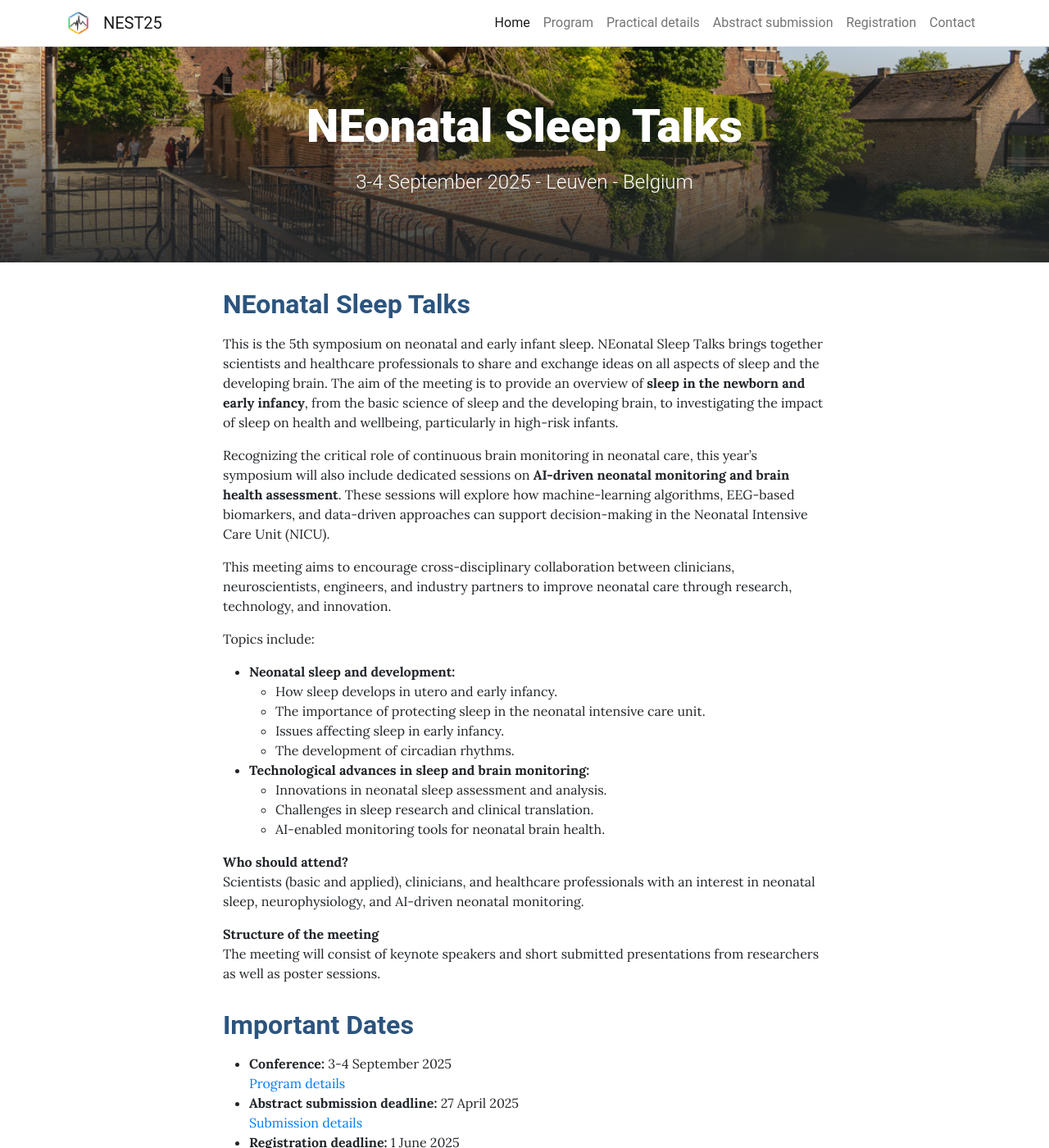
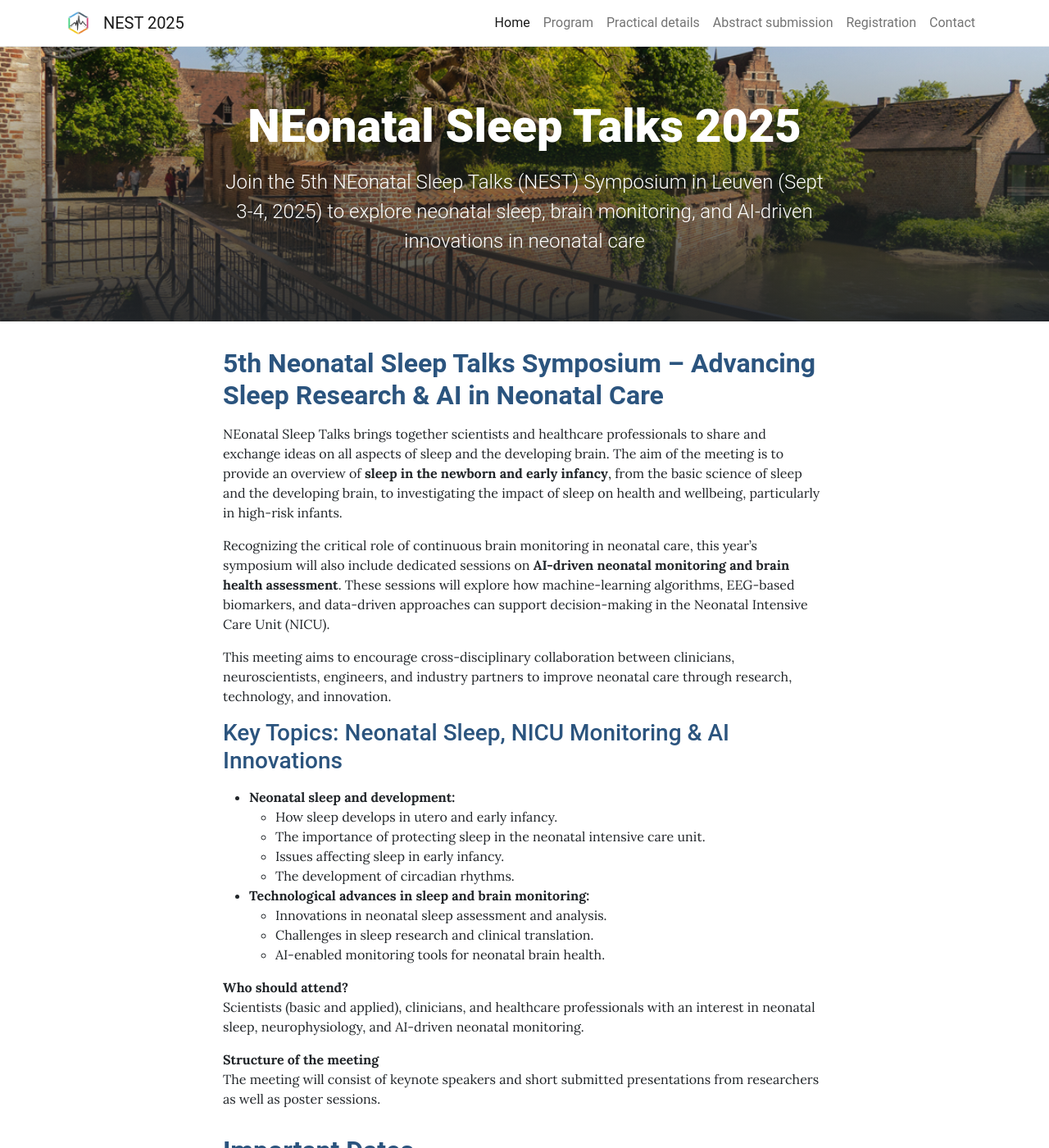
Before and after one commit to nestconf25/nestconf25.github.io, a Jekyll site: the page built from pages/home.md, in a window 1280 px wide and 1400 px high. Shown: the whole window at 82% size. Built offline with Jekyll 4.4.1, drawn with Linux system fonts in a browser that asks for light colours.

Commit message:
Updated titles, descriptions, and keywords (meta data) to help Google searches find the page.

```diff
--- a/_config.yml
+++ b/_config.yml
@@ -1,5 +1,5 @@
 # SITE SETTINGS
-title: NEST25                       # Title in top navigation bar (navbar) and <head>
+title: NEST 2025                       # Title in top navigation bar (navbar) and <head>
 description: Conference meeting # Site description in <head>
 author: Tim Hermans                    # Used for copyright statement in footer
 baseurl: "/"                   # Only required if your site is in a directory e.g. https://username.github.io/sitename
--- a/_includes/head.html
+++ b/_includes/head.html
@@ -3,7 +3,7 @@
   <meta name="viewport" content="width=device-width, initial-scale=1, shrink-to-fit=no">
 
   {% if page.layout == 'home' %}
-    <title>{{ site.title }}</title>
+    <title>{{ page.title }} - {{ site.title }}</title>
   {% else %}
     <title>{{ page.title }} - {{ site.title }}</title>
   {% endif %}
@@ -18,12 +18,17 @@
   {% if site.github_username %}
     {% assign site.social.github = site.github_username %}
   {% endif %}
-
   {% if page.description %}
     {% assign description = page.description | markdownify | strip_html | newline_to_br | split: '<br />' | first %}
   {% endif %}
+  {% if page.keywords %}
+    {% assign keywords = page.keywords | markdownify | strip_html | newline_to_br | split: '<br />' | first %}
+  {% endif %}
   {% if description %}
     <meta name="description" content="{{ description }}">
+  {% endif %}
+  {% if keywords %}
+    <meta name="keywords" content="{{ keywords }}">
   {% endif %}
   {% if page.author %}
     {% assign author = page.author | join: ", " %}
--- a/pages/home.md
+++ b/pages/home.md
@@ -1,19 +1,21 @@
 ---
 layout: home
-title: NEonatal Sleep Talks
-description: 3-4 September 2025 - Leuven - Belgium
+title: "NEonatal Sleep Talks 2025"
+description: "Join the 5th NEonatal Sleep Talks (NEST) Symposium in Leuven (Sept 3-4, 2025) to explore neonatal sleep, brain monitoring, and AI-driven innovations in neonatal care"
+keywords: "neonatal sleep, infant sleep conference, neonatal intensive care, NICU monitoring, AI in neonatal care, newborn brain development, EEG monitoring, neonatal neurophysiology"
+author: "Neonatal Sleep Talks"
 permalink: /
 ---
 
-## **NEonatal Sleep Talks**
+## **5th Neonatal Sleep Talks Symposium – Advancing Sleep Research & AI in Neonatal Care**
 
-This is the 5th symposium on neonatal and early infant sleep. NEonatal Sleep Talks brings together scientists and healthcare professionals to share and exchange ideas on all aspects of sleep and the developing brain. The aim of the meeting is to provide an overview of **sleep in the newborn and early infancy**, from the basic science of sleep and the developing brain, to investigating the impact of sleep on health and wellbeing, particularly in high-risk infants.
+NEonatal Sleep Talks brings together scientists and healthcare professionals to share and exchange ideas on all aspects of sleep and the developing brain. The aim of the meeting is to provide an overview of **sleep in the newborn and early infancy**, from the basic science of sleep and the developing brain, to investigating the impact of sleep on health and wellbeing, particularly in high-risk infants.
 
 Recognizing the critical role of continuous brain monitoring in neonatal care, this year’s symposium will also include dedicated sessions on **AI-driven neonatal monitoring and brain health assessment**. These sessions will explore how machine-learning algorithms, EEG-based biomarkers, and data-driven approaches can support decision-making in the Neonatal Intensive Care Unit (NICU).
 
 This meeting aims to encourage cross-disciplinary collaboration between clinicians, neuroscientists, engineers, and industry partners to improve neonatal care through research, technology, and innovation.
 
-Topics include:
+###  Key Topics: Neonatal Sleep, NICU Monitoring & AI Innovations
 * **Neonatal sleep and development:**
     * How sleep develops in utero and early infancy.
     * The importance of protecting sleep in the neonatal intensive care unit.
```
